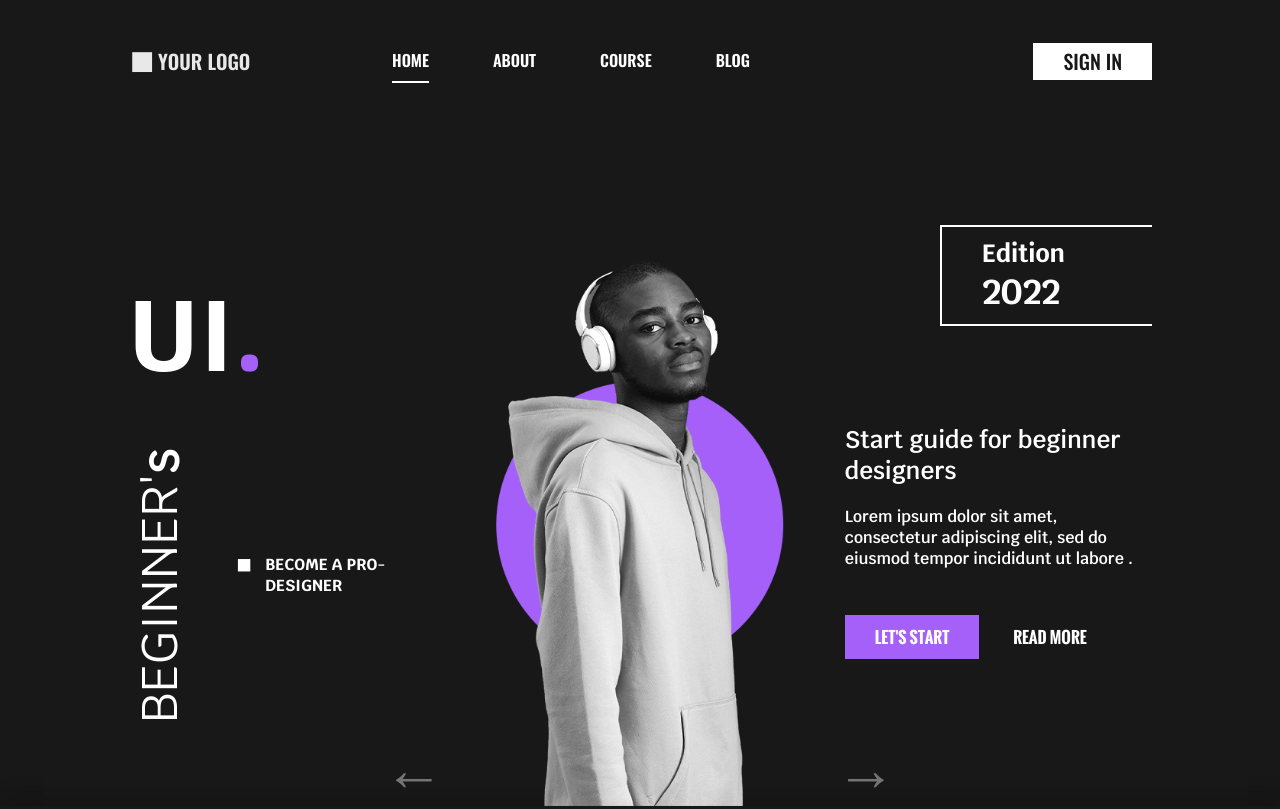
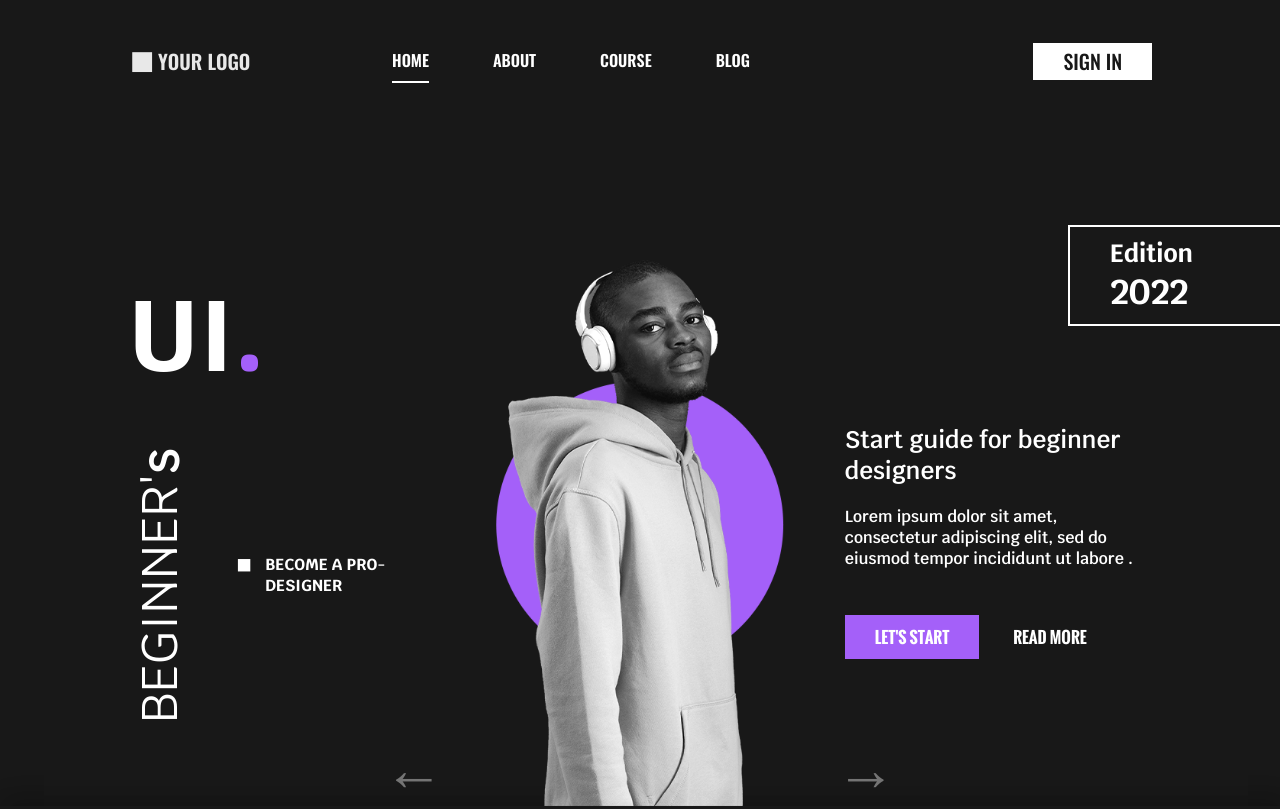
Before and after one commit to Dani-404/web-design-integration, a plain HTML site: page 2/index.html in a window 1280 px wide. Shown: the top 809 px of the page. Drawn offline with Linux system fonts and the light colour scheme.

Commit message:
add responsive #2

```diff
--- a/2/assets/css/styles.css
+++ b/2/assets/css/styles.css
@@ -192,7 +192,7 @@ section.home {
 
             .edition {
                 position: absolute;
-                right: 0;
+                right: -12.5%;
                 font-family: 'Krub Bold';
                 font-size: 25px;
                 width: 130px;
```
Also changed, not shown: index.html (+1 -1 lines).
